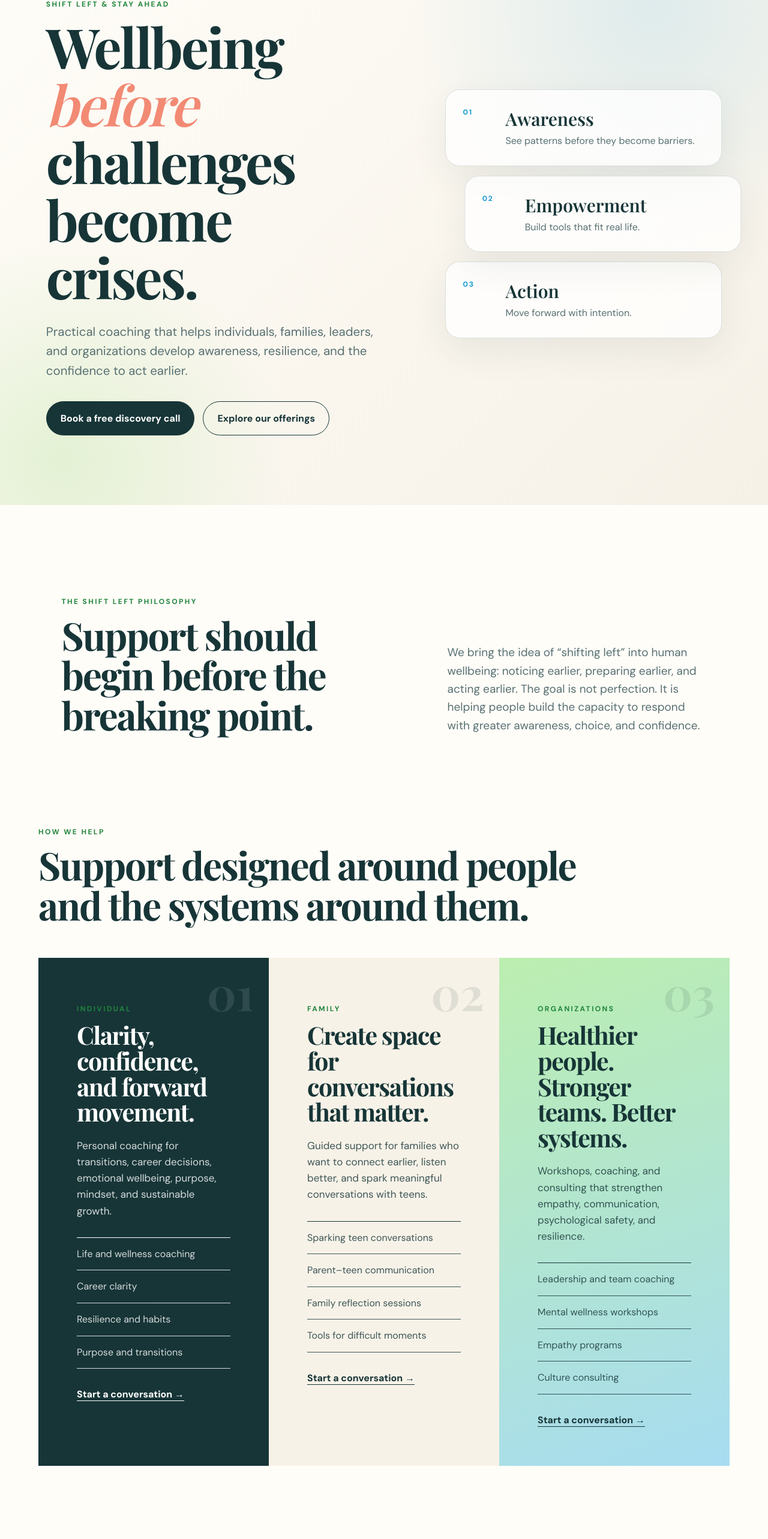
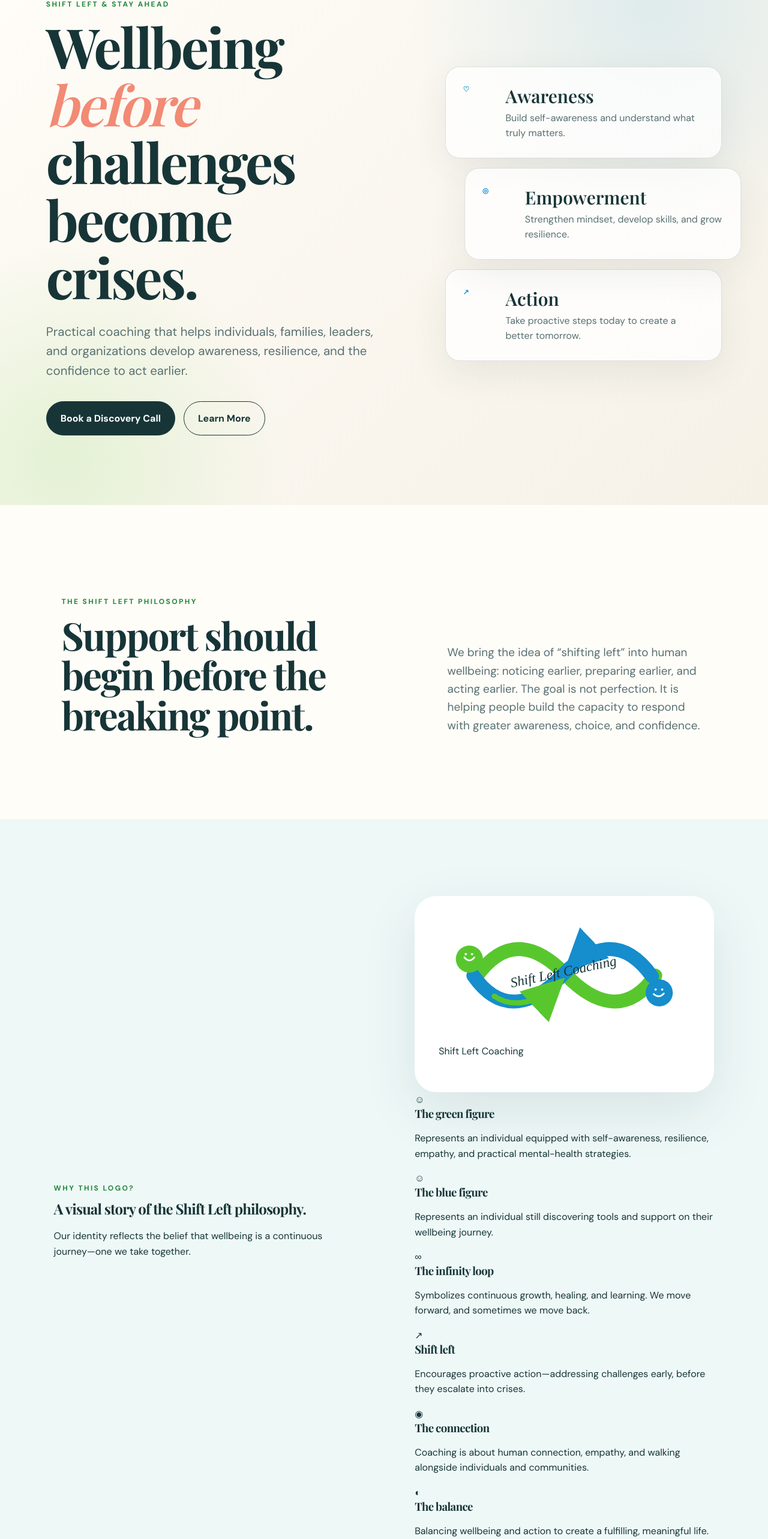
Before and after one commit to seattledesitv/shiftleftcc, a Next.js app: page / in a window 1280 px wide. Shown: the part 213-2779 px from the top of the page at 60% size. Built offline with nearby package versions, Linux system fonts and the light colour scheme; a web font is replaced by a local one.

Commit message:
Redesign homepage with branded hero and logo story

```diff
--- a/app/page.tsx
+++ b/app/page.tsx
@@ -25,6 +25,15 @@ const offerings = [
   },
 ];
 
+const logoDetails = [
+  ["green", "The green figure", "Represents an individual equipped with self-awareness, resilience, empathy, and practical mental-health strategies."],
+  ["blue", "The blue figure", "Represents an individual still discovering tools and support on their wellbeing journey."],
+  ["infinity", "The infinity loop", "Symbolizes continuous growth, healing, and learning. We move forward, and sometimes we move back."],
+  ["shift", "Shift left", "Encourages proactive action—addressing challenges early, before they escalate into crises."],
+  ["connection", "The connection", "Coaching is about human connection, empathy, and walking alongside individuals and communities."],
+  ["balance", "The balance", "Balancing wellbeing and action to create a fulfilling, meaningful life."],
+];
+
 export default function HomePage() {
   return (
     <main>
@@ -34,20 +43,31 @@ export default function HomePage() {
           <h1>Wellbeing <em>before</em> challenges become crises.</h1>
           <p className="lead">Practical coaching that helps individuals, families, leaders, and organizations develop awareness, resilience, and the confidence to act earlier.</p>
           <div className="actions">
-            <a href="#contact" className="button primary">Book a free discovery call</a>
-            <a href="#offerings" className="button secondary">Explore our offerings</a>
+            <a href="#contact" className="button primary">Book a Discovery Call</a>
+            <a href="#about" className="button secondary">Learn More</a>
           </div>
         </div>
         <div className="heroRight" aria-label="Awareness, empowerment and action">
-          <div className="pillar"><span>01</span><strong>Awareness</strong><p>See patterns before they become barriers.</p></div>
-          <div className="pillar"><span>02</span><strong>Empowerment</strong><p>Build tools that fit real life.</p></div>
-          <div className="pillar"><span>03</span><strong>Action</strong><p>Move forward with intention.</p></div>
+          <div className="pillar"><span className="pillarIcon">♡</span><strong>Awareness</strong><p>Build self-awareness and understand what truly matters.</p></div>
+          <div className="pillar"><span className="pillarIcon">◎</span><strong>Empowerment</strong><p>Strengthen mindset, develop skills, and grow resilience.</p></div>
+          <div className="pillar"><span className="pillarIcon">↗</span><strong>Action</strong><p>Take proactive steps today to create a better tomorrow.</p></div>
         </div>
       </section>
 
-      <section className="intro">
+      <section className="intro" id="about">
         <p className="eyebrow">THE SHIFT LEFT PHILOSOPHY</p>
         <div><h2>Support should begin before the breaking point.</h2><p>We bring the idea of “shifting left” into human wellbeing: noticing earlier, preparing earlier, and acting earlier. The goal is not perfection. It is helping people build the capacity to respond with greater awareness, choice, and confidence.</p></div>
+      </section>
+
+      <section className="logoStory" id="logo-story">
+        <div className="logoStoryHeader"><p className="eyebrow">WHY THIS LOGO?</p><h2>A visual story of the Shift Left philosophy.</h2><p>Our identity reflects the belief that wellbeing is a continuous journey—one we take together.</p></div>
+        <div className="logoStoryBody">
+          <div className="logoVisual"><Image src="/shift-left-logo.svg" alt="Shift Left Coaching infinity logo with green and blue figures" width={760} height={420} priority /><p>Shift Left Coaching</p></div>
+          <div className="logoDetailGrid">
+            {logoDetails.map(([kind, title, copy]) => <article key={title}><span className={`storyIcon ${kind}`}>{kind === "infinity" ? "∞" : kind === "shift" ? "↗" : kind === "connection" ? "◉" : kind === "balance" ? "◐" : "☺"}</span><h3>{title}</h3><p>{copy}</p></article>)}
+          </div>
+        </div>
+        <div className="brandPromise"><span>♡</span><p><strong>Shift Left Coaching</strong> helps individuals, families, schools, and organizations build the skills today for a <em>healthier, stronger tomorrow.</em></p><div><b>Mind.</b><b>Heart.</b><b>Action.</b></div></div>
       </section>
 
       <section className="offerings" id="offerings">
@@ -55,49 +75,24 @@ export default function HomePage() {
         <div className="offeringGrid">
           {offerings.map((offering) => (
             <article key={offering.title} className={`offeringCard ${offering.title.toLowerCase()}`}>
-              <span className="cardNumber">{offering.number}</span>
-              <p className="eyebrow">{offering.title}</p>
-              <h3>{offering.heading}</h3>
-              <p>{offering.body}</p>
-              <ul>{offering.items.map((item) => <li key={item}>{item}</li>)}</ul>
-              <a href="#contact">Start a conversation →</a>
+              <span className="cardNumber">{offering.number}</span><p className="eyebrow">{offering.title}</p><h3>{offering.heading}</h3><p>{offering.body}</p><ul>{offering.items.map((item) => <li key={item}>{item}</li>)}</ul><a href="#contact">Start a conversation →</a>
             </article>
           ))}
         </div>
       </section>
 
-      <section className="logoStory" id="logo-story">
-        <div className="logoVisual">
-          <Image src="/shift-left-logo.svg" alt="Shift Left Coaching infinity logo with green and blue figures" width={760} height={420} priority />
-        </div>
-        <div className="logoCopy">
-          <p className="eyebrow">WHY THIS LOGO?</p>
-          <h2>A continuous journey from awareness to action.</h2>
-          <div className="storyPoints">
-            <article><span className="greenDot"/><div><h3>The green figure</h3><p>Represents a person equipped with self-awareness, resilience, empathy, and practical mental-wellness strategies.</p></div></article>
-            <article><span className="blueDot"/><div><h3>The blue figure</h3><p>Represents a person who is still discovering those tools and may need support, understanding, and connection.</p></div></article>
-            <article><span className="infinityMark">∞</span><div><h3>The infinity loop</h3><p>Reminds us that growth is ongoing. We all move between giving support and receiving it throughout life.</p></div></article>
-            <article><span className="arrowMark">←</span><div><h3>The shift to the left</h3><p>Encourages earlier awareness and action—before challenges intensify into crisis.</p></div></article>
-          </div>
-        </div>
+      <section className="consultingTeaser">
+        <p className="eyebrow">SHIFT LEFT CONSULTING</p><h2>Build the idea. Shape the story. Reach the community.</h2><p>Practical packages for websites, media and marketing, product launches, community placement, and book publishing.</p><Link href="/consulting" className="button primary">Explore consulting packages</Link>
       </section>
 
-      <section className="consultingTeaser">
-        <p className="eyebrow">SHIFT LEFT CONSULTING</p>
-        <h2>Build the idea. Shape the story. Reach the community.</h2>
-        <p>Practical packages for websites, media and marketing, product launches, community placement, and book publishing.</p>
-        <Link href="/consulting" className="button primary">Explore consulting packages</Link>
+      <section className="contentTeaser">
+        <div><p className="eyebrow">INSIGHTS & RESOURCES</p><h2>Ideas for moving awareness into action.</h2><p>Explore practical perspectives on wellbeing, parenting, communication, leadership, community, and the Shift Left approach.</p></div>
+        <div className="contentLinks"><Link href="/blog">Read the blog →</Link><Link href="/resources">Explore resources →</Link></div>
       </section>
 
       <section className="contact" id="contact">
         <div><p className="eyebrow">LET&apos;S CONNECT</p><h2>Your next shift can start with one conversation.</h2><p>Share what you are navigating. We will explore whether coaching or consulting is the right fit and identify a practical next step.</p><a href="mailto:info@shiftleftcc.com">info@shiftleftcc.com</a></div>
-        <form action="mailto:info@shiftleftcc.com" method="post" encType="text/plain">
-          <label>Full name<input name="name" required /></label>
-          <label>Email<input type="email" name="email" required /></label>
-          <label>I am interested in<select name="interest"><option>Individual coaching</option><option>Family coaching</option><option>Organizational coaching</option><option>Consulting services</option><option>Speaking or workshops</option></select></label>
-          <label>How can we help?<textarea name="message" rows={4} required /></label>
-          <button className="button primary" type="submit">Request a discovery call</button>
-        </form>
+        <form action="mailto:info@shiftleftcc.com" method="post" encType="text/plain"><label>Full name<input name="name" required /></label><label>Email<input type="email" name="email" required /></label><label>I am interested in<select name="interest"><option>Individual coaching</option><option>Family coaching</option><option>Organizational coaching</option><option>Consulting services</option><option>Speaking or workshops</option></select></label><label>How can we help?<textarea name="message" rows={4} required /></label><button className="button primary" type="submit">Request a discovery call</button></form>
       </section>
     </main>
   );
```
